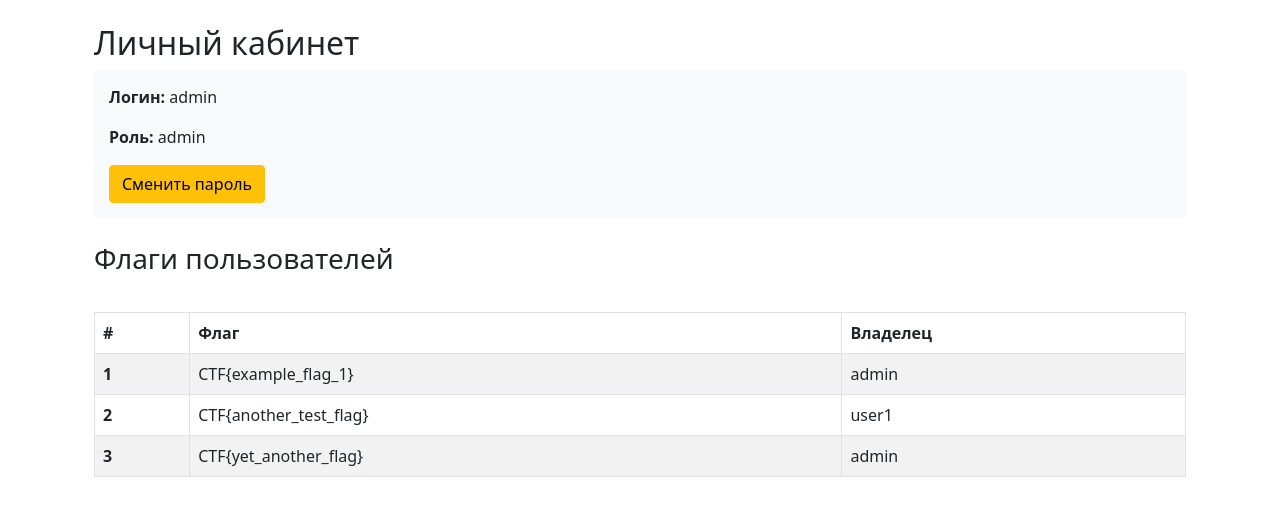
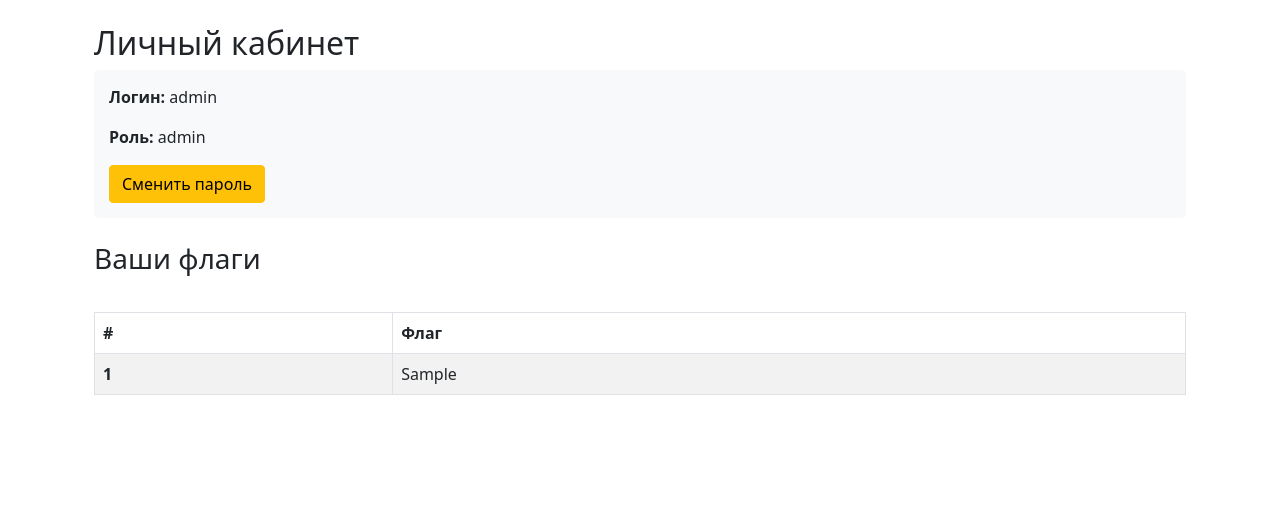
Before and after one commit to p1zza/malinka-service, a Flask app: page /dashboard in a window 1280 px wide. Shown: the part 56-572 px from the top of the page. Run offline with Flask 2, Linux system fonts and the light colour scheme; a user stored in the database is signed in; tables that the repository leaves empty hold one stand-in row (values such as "Sample post").

Commit message:
Update /flags and container settings

```diff
--- a/app.py
+++ b/app.py
@@ -4,23 +4,28 @@ from flask_login import LoginManager, UserMixin, login_user, login_required, log
 from flask import jsonify
 import hashlib
 import secrets
-#from pn532_handler import NFCReader
 
 app = Flask(__name__)
 app.config['SECRET_KEY'] = 'your-secret-key-here'
 app.config['SQLALCHEMY_DATABASE_URI'] = 'sqlite:///users.db'
 app.config['SQLALCHEMY_TRACK_MODIFICATIONS'] = False
-#nfc_reader = NFCReader(debug=True)
 
 db = SQLAlchemy(app)
 login_manager = LoginManager(app)
 login_manager.login_view = 'login'
+
+class Flag(db.Model):
+    id = db.Column(db.Integer, primary_key=True)
+    token = db.Column(db.String(200), nullable=False)
+    user_id = db.Column(db.Integer, db.ForeignKey('user.id'), nullable=False)
+    user = db.relationship('User', backref=db.backref('owned_flags', lazy=True))
 
 class User(UserMixin, db.Model):
     id = db.Column(db.Integer, primary_key=True)
     username = db.Column(db.String(100), unique=True, nullable=False)
     password_hash = db.Column(db.String(200), nullable=False)
     role = db.Column(db.String(50), default='user')
+    flags = db.relationship('Flag', backref='owner', lazy=True)
 
     def set_password(self, password):
         salt = secrets.token_hex(16)
@@ -33,6 +38,7 @@ class User(UserMixin, db.Model):
         salt, stored_hash = self.password_hash.split('$')
         pwd_hash = hashlib.pbkdf2_hmac('sha256', password.encode('utf-8'), salt.encode('utf-8'), 100000)
         return pwd_hash.hex() == stored_hash
+
 
 @login_manager.user_loader
 def load_user(user_id):
@@ -78,7 +84,8 @@ def register():
 @app.route('/dashboard')
 @login_required
 def dashboard():
-    return render_template('dashboard.html', user=current_user)
+    flags = current_user.flags
+    return render_template('dashboard.html', user=current_user, flags=flags)
 
 @app.route('/api/v1/secret/flags', methods=['POST'])
 def handle_secret_flags():
@@ -86,14 +93,28 @@ def handle_secret_flags():
         return jsonify({"error": "Request must be JSON"}), 400
 
     data = request.get_json()
+    required_fields = ['token', 'user', 'password']
+    for field in required_fields:
+        if field not in data:
+            return jsonify({"error": f"Missing '{field}' field"}), 400
 
-    if 'token' not in data:
-        return jsonify({"error": "Missing 'token' field"}), 400
+    with app.app_context():
+        user = User.query.filter_by(username=data['user']).first()
+        if not user:
+            user = User(username=data['user'], role='user')
+            user.set_password(data['password'])
+            db.session.add(user)
+            db.session.commit()
+
+    new_flag = Flag(token=data['token'], user=user)
+    db.session.add(new_flag)
+    db.session.commit()
 
     return jsonify({
         "status": "success",
-        "message": "Flag accepted",
-        "received_token": data['token']
+        "message": "Flag added successfully",
+        "received_token": data['token'],
+        "user": data['user']
     }), 200
 
 @app.route('/change_password', methods=['GET', 'POST'])
@@ -123,8 +144,15 @@ if __name__ == '__main__':
     with app.app_context():
         db.create_all()
         if not User.query.filter_by(username='admin').first():
-            admin = User(username='admin', role='admin')
-            admin.set_password('admin123')
-            db.session.add(admin)
-            db.session.commit()
-    app.run(debug=True, port = 8080, host='0.0.0.0')
+            try:
+                admin = User(username='admin', role='admin')
+                admin.set_password('admin123')
+                db.session.add(admin)
+                db.session.commit()
+
+                print("Пользователь 'admin' успешно создан.")
+
+            except Exception as e:
+                print(f"Произошла ошибка при создании пользователя: {e}")
+
+    app.run(debug=True, port=8080, host='0.0.0.0')
--- a/requirements.txt
+++ b/requirements.txt
@@ -1,6 +1,5 @@
 Flask==2.0.1
+SQLAlchemy==1.4.23
 Flask-SQLAlchemy==2.5.1
 Flask-Login==0.5.0
 werkzeug==2.0.1
-pn532pi==1.0.4
-smbus2==0.4.2
--- a/templates/dashboard.html
+++ b/templates/dashboard.html
@@ -9,36 +9,27 @@
         <a href="{{ url_for('change_password') }}" class="btn btn-warning">Сменить пароль</a>
     </div>
 
-    <h3 class="mb-3">Флаги пользователей</h3>
+    {% if flags %}
+        <h3 class="mb-3">Ваши флаги</h3>
         <div class="table-responsive">
             <table class="table table-striped table-bordered">
                 <thead class="thead-dark">
                     <tr>
                         <th scope="col">#</th>
                         <th scope="col">Флаг</th>
-                    <th scope="col">Владелец</th>
                     </tr>
                 </thead>
                 <tbody>
+                    {% for flag in flags %}
                         <tr>
-                    <th scope="row">1</th>
-                    <td>CTF{example_flag_1}</td>
-                    <td>admin</td>
+                            <th scope="row">{{ loop.index }}</th>
+                            <td>{{ flag.token }}</td>
                         </tr>
-                <tr>
-                    <th scope="row">2</th>
-                    <td>CTF{another_test_flag}</td>
-                    <td>user1</td>
-                </tr>
-                <tr>
-                    <th scope="row">3</th>
-                    <td>CTF{yet_another_flag}</td>
-                    <td>{{ user.username }}</td>
-                </tr>
-                <!-- Добавьте больше строк по мере необходимости -->
+                    {% endfor %}
                 </tbody>
             </table>
         </div>
+    {% endif %}
 </div>
 
 <style>
```
Also changed, not shown: docker-compose.yml (+2 -6 lines), 4 other files. Lines whose indentation alone changed are shown as unchanged.
